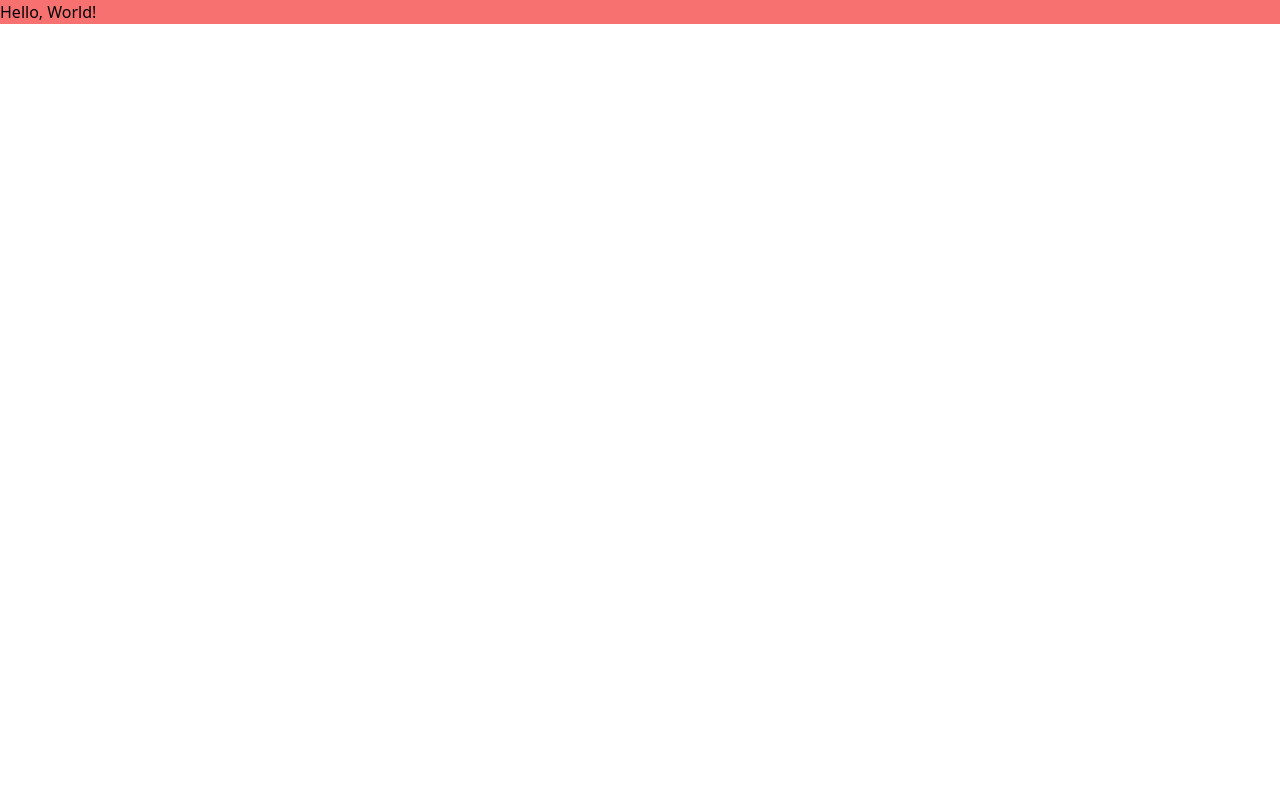
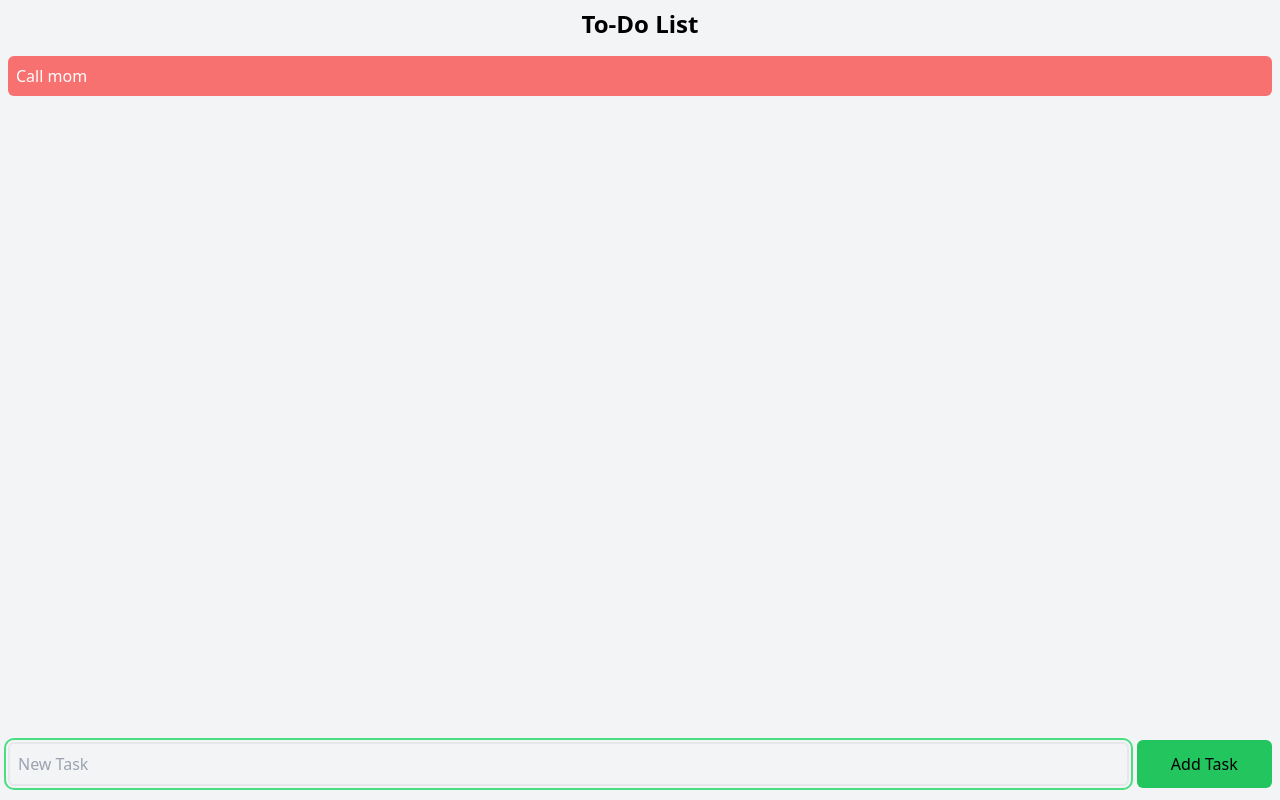
Before and after one commit to EusebioSimango/todo-vue, a Nuxt app: page / in a window 1280 px wide. Built offline with nearby package versions, Linux system fonts and the light colour scheme.

Commit message:
feat: add the page foder.

```diff
--- a/app.vue
+++ /dev/null
@@ -1,5 +0,0 @@
-<template>
-  <div>
-    <p class="bg-red-400">Hello, World!</p>
-  </div>
-</template>
--- /dev/null
+++ b/pages/[task].vue
@@ -0,0 +1,17 @@
+<script>
+	export default {
+		computed: {
+			task() {
+				return this.$route.params.task
+			}
+		}
+	}
+
+</script>
+
+<template>
+	<div>
+		<h1 v-if="task == 0">zero</h1>
+		<h1 v-if="task != 0">anything</h1>
+	</div>
+</template>
--- /dev/null
+++ b/pages/index.vue
@@ -0,0 +1,60 @@
+<template class="max-h-[100vh] overflow-hidden">
+  <div class="overflow-y-scroll h-full">
+    <h1 class="text-center font-black text-2xl p-2 ">To-Do List</h1>
+    <ul class="flex flex-col gap-2 p-2">
+      <li
+        class="bg-red-400 rounded-md p-2 text-white"
+        v-for="task in tasks"
+        :key="task.id"><NuxtLink to='/{{task.id}}'>{{task.title}}</NuxtLink></li>
+    </ul>
+  </div>
+  <div class="flex fixed bottom-1 w-[100vw] p-2 gap-2 items-center">
+    <input
+      type="text"
+      v-model="task"
+      class="border-2  rounded-md text-md p-2 w-full outline-none outline-green-400 bg-gray-100"
+      placeholder="New Task"
+    />
+    <button
+      class="rounded-md bg-green-500 p-3 w-[150px]"
+      @click="addTask"
+    >Add Task</button>
+  </div>
+</template>
+
+<script>
+  useHead({
+    title: 'ToDo List | Eusébio Simango',
+  })
+  export default {
+    data() {
+      return {
+        task: '',
+        tasks: [{title: "Call mom", id: 21212}],
+        newTask: ''
+      }
+    },
+    computed: {
+      setTasks() {
+        return (newTask) => {
+          this.tasks = newTask
+        }
+      }
+    },
+    methods: {
+      addTask() {
+        console.log("adding task")
+        const newTask = {
+          title: this.task,
+          id: Date.now()
+        }
+        this.setTasks([...this.tasks, newTask])
+        this.task = ''
+        console.log(this.tasks)
+      }
+
+    }
+  }
+
+
+</script>
--- a/styles/main.css
+++ b/styles/main.css
@@ -1,3 +1,7 @@
 @tailwind base;
 @tailwind components;
 @tailwind utilities;
+
+body {
+	@apply overflow-hidden bg-gray-100;
+}
```
